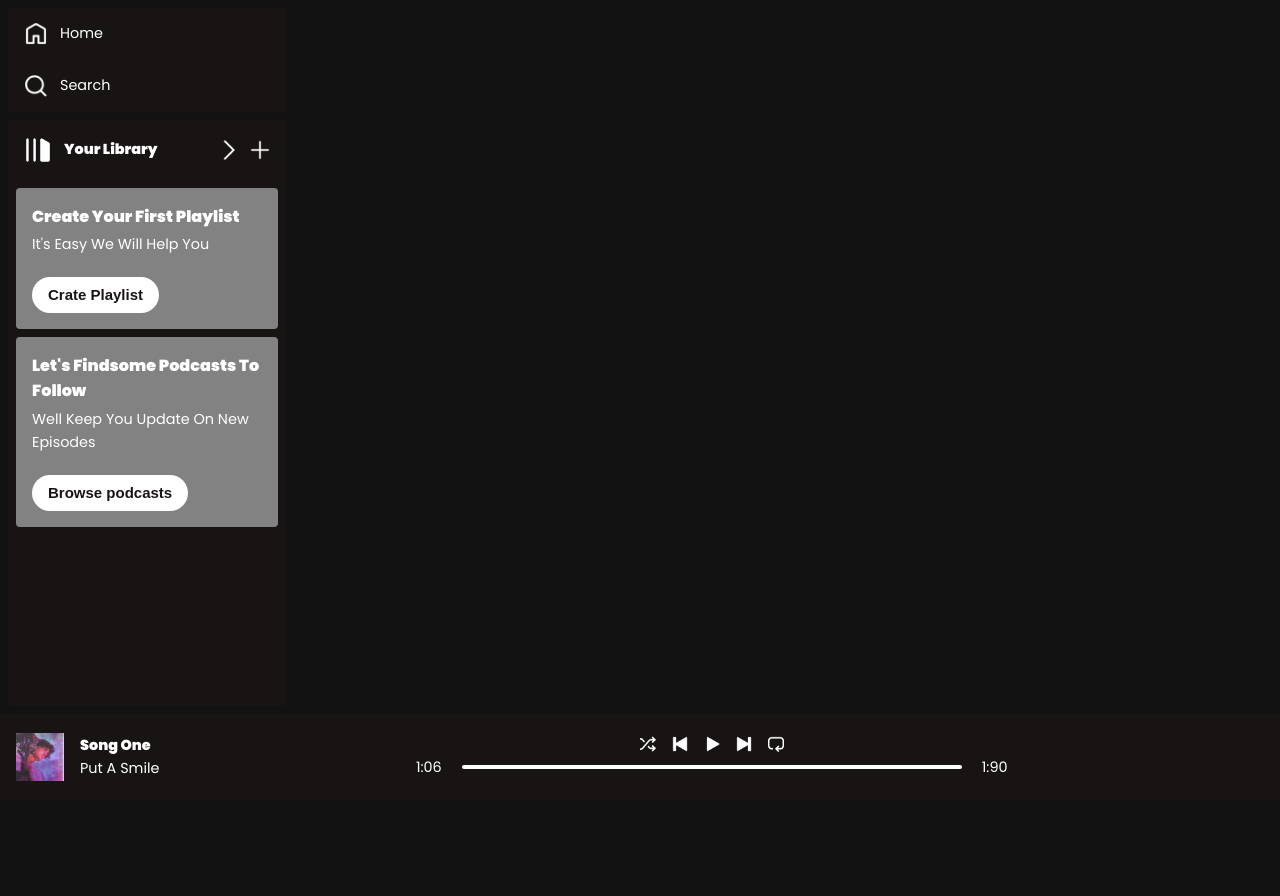
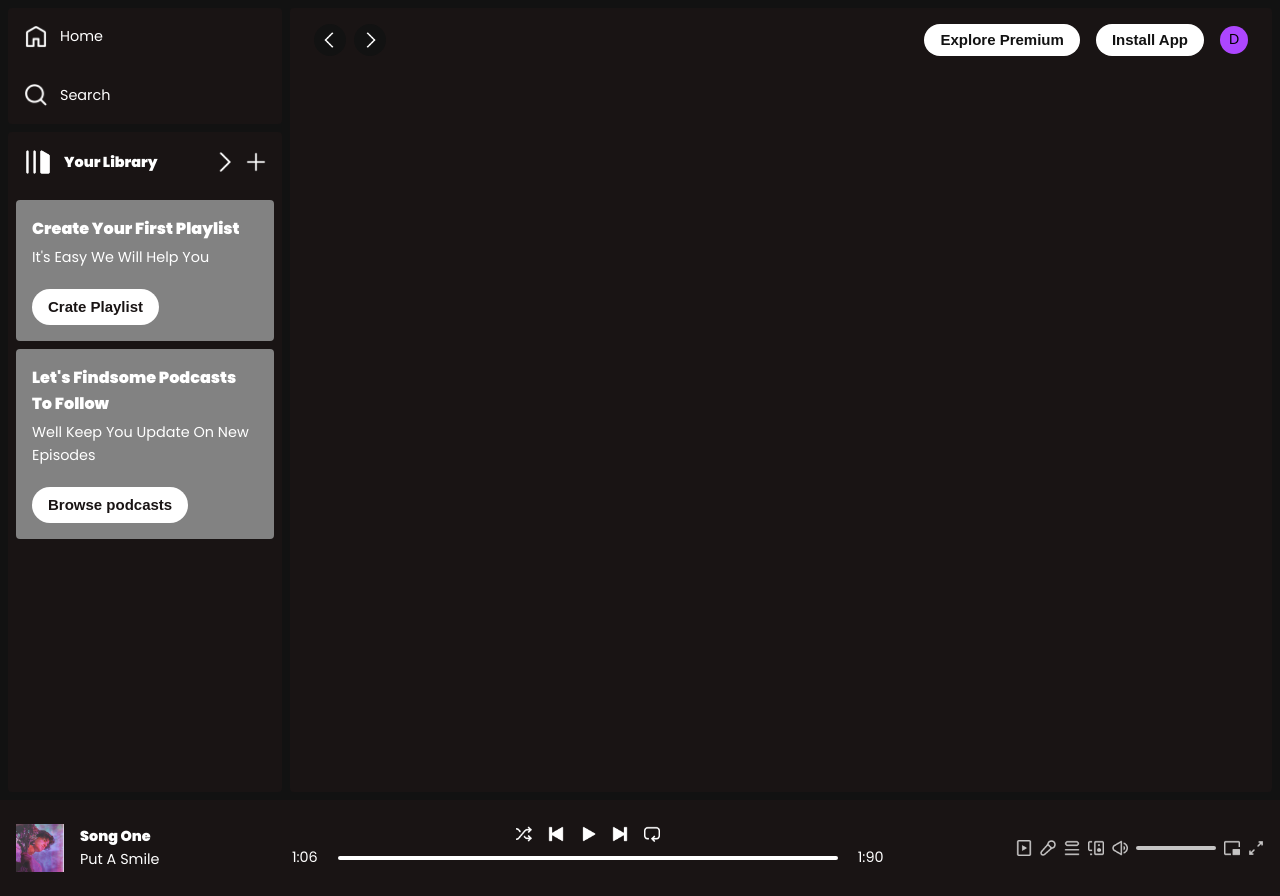
Before and after one commit to raff-E12/react-spotify-clone, a React (Vite) app in the folder Frontend/: page / in a window 1280 px wide. Before the commit the page ends 800 px from the top, so only its background shows below. Built offline with nearby package versions, Linux system fonts and the light colour scheme; a web font is replaced by a local one.

Commit message:
feat: Completamento del layout e modifica di struttura.

```diff
--- a/Frontend/src/App.css
+++ b/Frontend/src/App.css
@@ -22,6 +22,7 @@
       color: var(--spotify-white);
       font-family: var(--font-poppins);
       text-transform: capitalize;
+      width: 100%;
     }
 
     .sidebar-sc{
@@ -59,6 +60,24 @@
       background-color: var(--spotify-green);
     }
 
+    .volume-slider{
+      background-color: var(--spotify-white)
+    }
+
+    .display-home{
+      background-color: var(--spotify-black)
+    }
+
+    .arrows-icons{
+      background-color: var(--spotify-dark)
+    }
+
+    .btn-nav{
+      background-color: var(--spotify-white);
+      color: var(--spotify-dark);
+      font-family: var(--font-montserrat)
+    }
+
   }
  /***** End CSS Style Page WebApp *****/
 
@@ -66,7 +85,7 @@
 
   @layer components{
     .main-page{
-      @apply h-screen w-full;
+      @apply h-screen w-[100%];
     }
 
     .title-song-pl{
@@ -74,7 +93,7 @@
     }
 
     .page-compos{
-      @apply h-screen flex flex-col;
+      @apply h-screen flex flex-row;
     }
 
     .sidebar-sc{
@@ -172,6 +191,46 @@
     .slide{
       @apply h-1 border-none w-0 rounded-full;
     }
+
+    .icons-setting{
+      @apply hidden lg:flex items-center gap-2 opacity-75 flex-row;
+    }
+
+    .icon-player-left{
+      @apply w-4;
+    }
+
+    .volume-slider{
+      @apply w-20 h-1 rounded;
+    }
+
+    .display-home{
+      @apply w-[100%] m-2 px-6 pt-4 rounded overflow-auto lg:w-[78%] lg:ml-0;
+    }
+
+    .navbar-sc{
+      @apply w-full flex justify-between items-center font-bold;
+    }
+
+    .nav-icons{
+      @apply flex items-center gap-2;
+    }
+
+    .arrows-icons{
+      @apply w-8 p-2 rounded-full cursor-pointer;
+    }
+
+    .left-btn-nav{
+      @apply flex items-center gap-4;
+    }
+
+    .btn-nav{
+      @apply text-[15px] px-4 py-1 rounded-2xl hidden md:block cursor-pointer;
+    }
+
+    .user-icons{
+      @apply bg-purple-500 text-black w-7 h-7 rounded-full flex items-center justify-center font-light capitalize;
+    }
   }
 
  /***** End Tailwind Css Classes *****/
--- a/Frontend/src/App.jsx
+++ b/Frontend/src/App.jsx
@@ -1,18 +1,14 @@
 import { useState } from 'react'
 import './App.css'
 import { BrowserRouter, Route, Routes } from "react-router"
-import IndexPage from './assets/layout/IndexPage'
+import IndexHome from './assets/pages/IndexHome'
 
 function App() {
 
   return (
-    <>
-    <BrowserRouter >
-       <Routes>
-         <Route path='/' element={<IndexPage />}/>
-       </Routes>
+    <BrowserRouter>
+      <IndexHome />
     </BrowserRouter>
-    </>
   )
 }
 
--- /dev/null
+++ b/Frontend/src/assets/components/Navbar.jsx
@@ -0,0 +1,18 @@
+import React from 'react'
+import { icons } from '../js/assets'
+
+export default function Navbar() {
+  return (
+    <div className='navbar-sc'>
+       <div className='nav-icons'>
+         <img src={icons.arrow_left} alt="icons" className='arrows-icons' />
+         <img src={icons.arrow_right} alt="icons" className='arrows-icons' />
+       </div>
+        <div className='left-btn-nav'>
+           <p className='btn-nav'>Explore Premium</p>
+           <p className='btn-nav'>Install App</p>
+           <p className='user-icons'>d</p>
+        </div>
+    </div>
+  )
+}
--- a/Frontend/src/assets/components/Player.jsx
+++ b/Frontend/src/assets/components/Player.jsx
@@ -26,7 +26,7 @@ export default function Player() {
                 {assets_icons.player.map( icons => {
                     return(
                         <>
-                         <img src={icons} alt="icons"/>
+                         <img src={icons.icon} alt="icons"/>
                         </>
                     )
                 })}
@@ -39,6 +39,25 @@ export default function Player() {
               <p>1:90</p>
            </div>
         </div>
+        <div className='icons-setting'>
+           {assets_icons.icons_setting_1.map( icons =>{
+             return(
+             <>
+               <img src={icons.icon}  className='icon-player-left' alt='icons'/>
+             </>
+             )
+           })}
+           <div className='volume-slider'>
+              <hr className='slide'/>
+           </div>
+           {assets_icons.icons_setting_2.map( icons => {
+             return(
+               <>
+               <img src={icons.icon} alt="img" className='icon-player-left' />
+               </>
+             )
+           })}
+        </div>
     </div>
   )
 }
--- a/Frontend/src/assets/js/assets.js
+++ b/Frontend/src/assets/js/assets.js
@@ -92,7 +92,10 @@ export const assets = {
        }
     },
 
-    player: [shuffle_icon, prev_icon, play_icon, next_icon, loop_icon]
+    player: [{icon: shuffle_icon}, {icon: prev_icon}, {icon: play_icon}, {icon: next_icon}, {icon: loop_icon}],
+
+    icons_setting_1: [{icon: plays_icon}, {icon: mic_icon}, {icon: queue_icon}, {icon: speaker_icon}, {icon: volume_icon}],
+    icons_setting_2: [{icon: mini_player_icon}, {icon:zoom_icon}]
 }
 
 export const albumsData = [
--- /dev/null
+++ b/Frontend/src/assets/layout/Display.jsx
@@ -0,0 +1,10 @@
+import React from 'react'
+import Navbar from '../components/Navbar'
+
+export default function Display() {
+  return (
+    <>
+     <Navbar />
+    </>
+  )
+}
--- /dev/null
+++ b/Frontend/src/assets/layout/DisplayHome.jsx
@@ -0,0 +1,15 @@
+import React from 'react'
+import Display from './Display'
+import { Route, BrowserRouter, Routes } from 'react-router'
+
+export default function DisplayHome() {
+  return (
+    <>
+      <div className='display-home'>
+        <Routes >
+           <Route path='/' element={<Display />}/>
+        </Routes>
+      </div>
+    </>
+  )
+}
--- a/Frontend/src/assets/layout/IndexPage.jsx
+++ b/Frontend/src/assets/pages/IndexHome.jsx
@@ -1,14 +1,16 @@
 import React from 'react'
 import SideBar from '../components/SideBar'
 import Player from '../components/Player'
+import DisplayHome from '../layout/DisplayHome'
 
-export default function IndexPage() {
+export default function IndexHome() {
   return (
     <div className='main-page'>
         <div className='page-compos'>
             <SideBar />
-            <Player />
+            <DisplayHome />
         </div>
+        <Player />
     </div>
   )
 }
```
